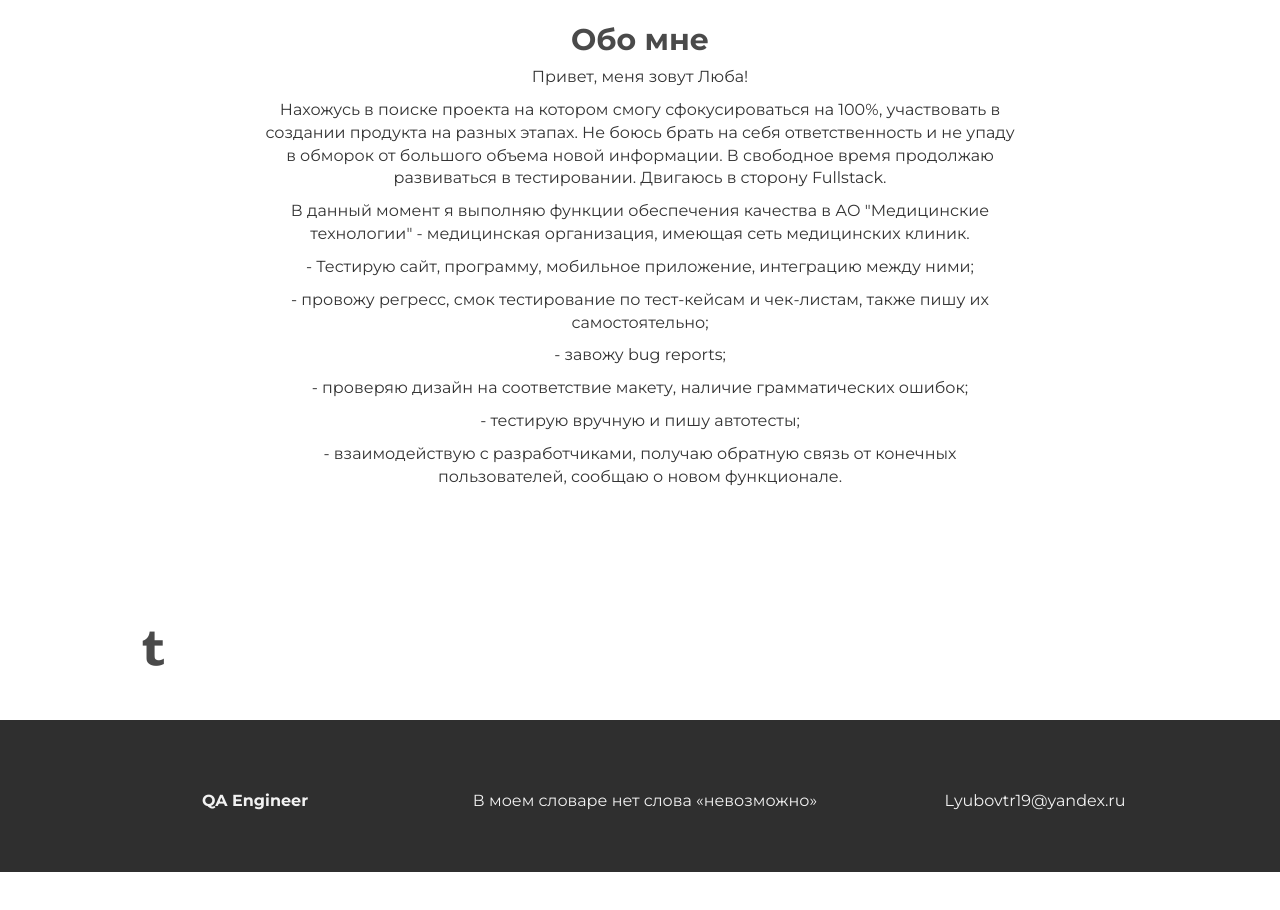
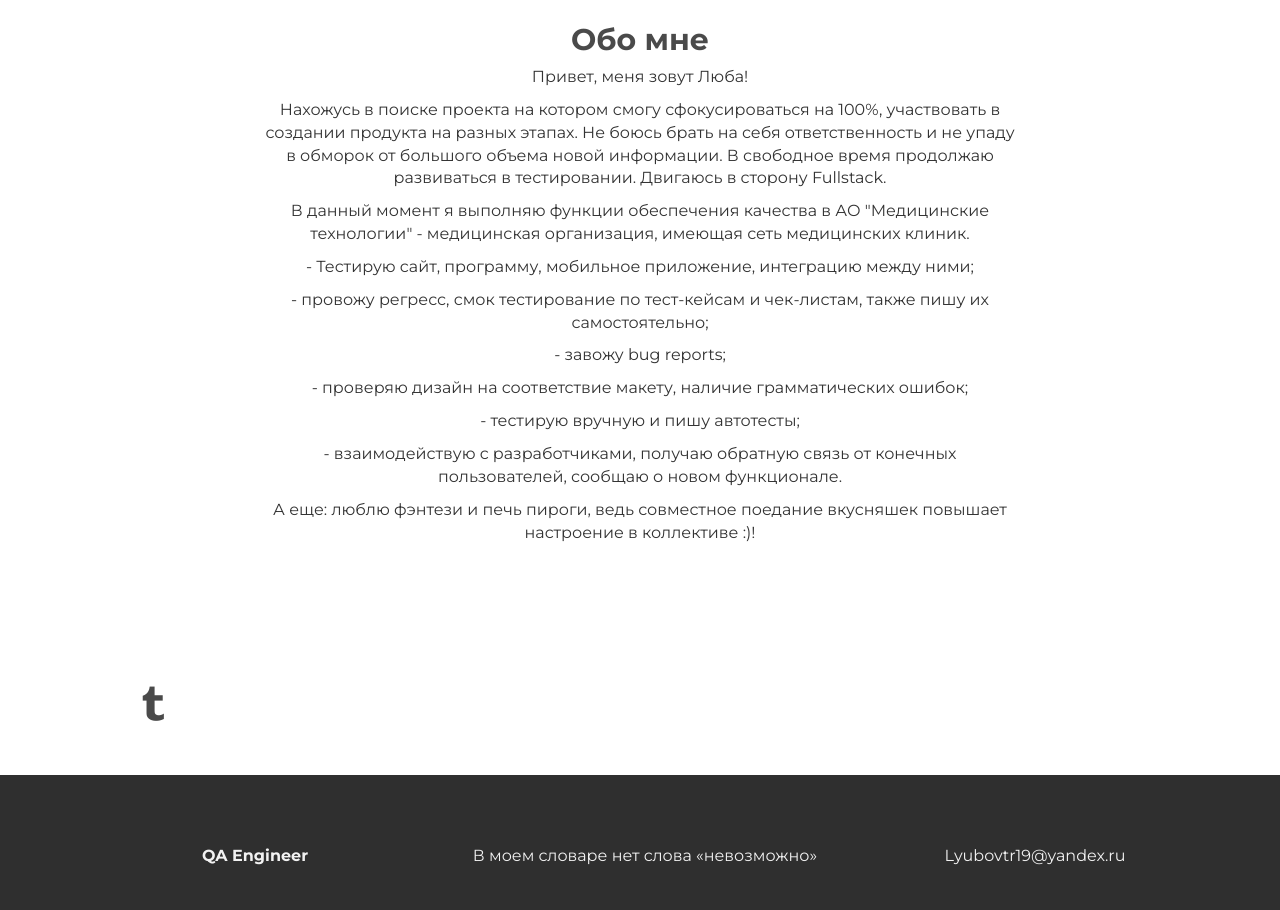
Before and after one commit to LyubovTyurenkova-QA/cv, a plain HTML site: page about.html in a window 1280 px wide. Shown: the part 557-1467 px from the top of the page. Before the commit the page ends 1429 px from the top, so only its background shows below. Drawn offline with nearby package versions, Linux system fonts and the light colour scheme.

Commit message:
Update about.html

```diff
--- a/about.html
+++ b/about.html
@@ -73,7 +73,8 @@
 				<p>- проверяю дизайн на соответствие макету, наличие грамматических ошибок;</p>
 				<p>- тестирую вручную и пишу автотесты;</p>
 				<p>- взаимодействую с разработчиками, получаю обратную связь от конечных пользователей, сообщаю о новом функционале.</p>
-				<p></p>
+				<p>А еще: люблю фэнтези и печь пироги, ведь совместное поедание вкусняшек повышает
+настроение в коллективе :)!</p>
 			</div>
 
 		</div><! --/row -->
```
